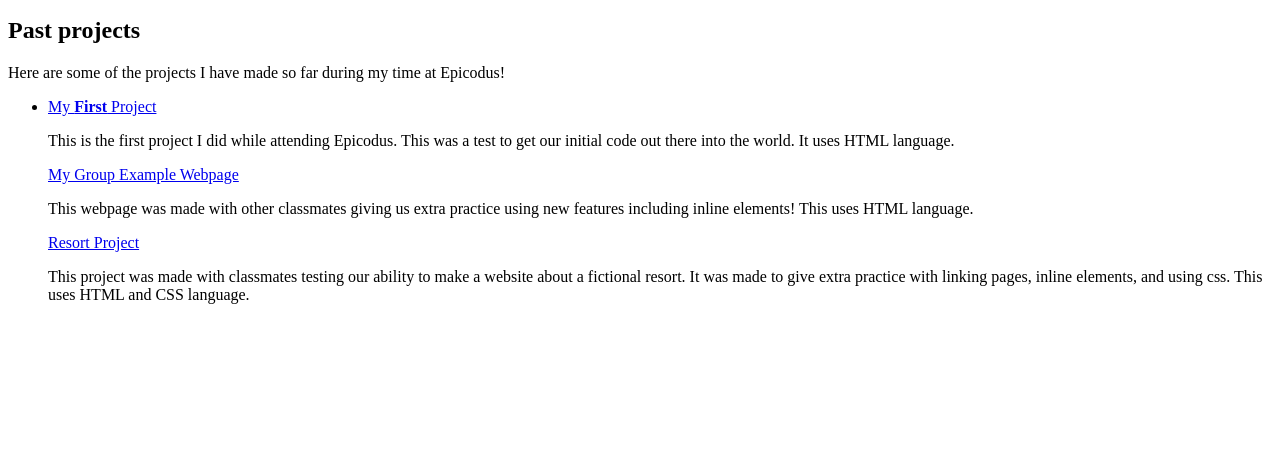
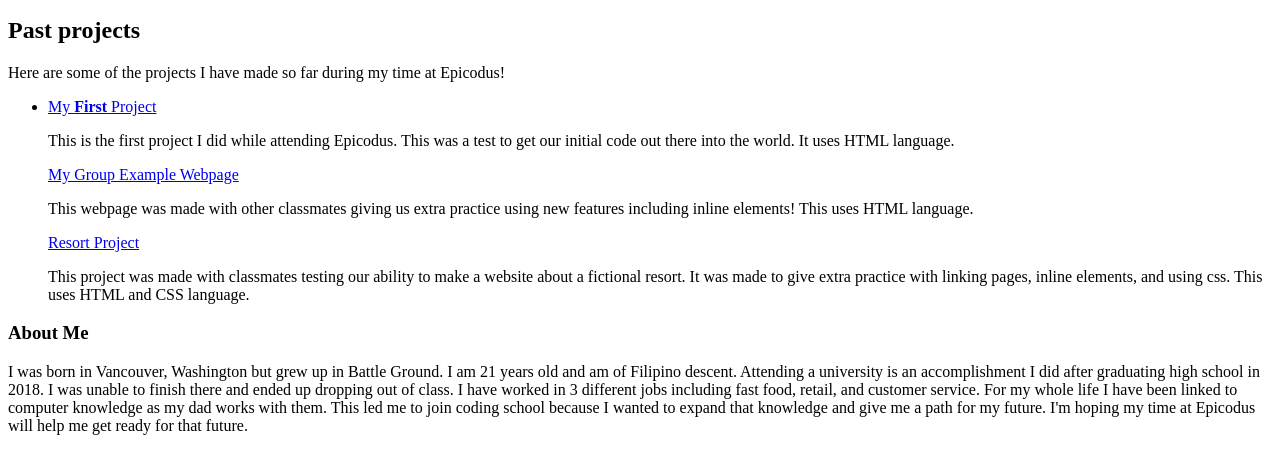
Before and after one commit to andrethefirst/Independant-Project-1, a plain HTML site: page index.html in a window 1280 px wide. Shown: the part 127-600 px from the top of the page. Drawn offline with Linux system fonts and the light colour scheme.

Commit message:
add About me tab

```diff
--- a/index.html
+++ b/index.html
@@ -29,6 +29,11 @@
       </a>
       <p>This project was made with classmates testing our ability to make a website about a fictional resort. It was made to give extra practice with linking pages, inline elements, and using css. This uses HTML and CSS language.</p>
     </li>
+  </ul>
+
+  <h3>About Me</h3>
+
+  <p>I was born in Vancouver, Washington but grew up in Battle Ground. I am 21 years old and am of Filipino descent. Attending a university is an accomplishment I did after graduating high school in 2018. I was unable to finish there and ended up dropping out of class. I have worked in 3 different jobs including fast food, retail, and customer service. For my whole life I have been linked to computer knowledge as my dad works with them. This led me to join coding school because I wanted to expand that knowledge and give me a path for my future. I'm hoping my time at Epicodus will help me get ready for that future.</p>
 
 
 
@@ -37,8 +42,9 @@
 
 
 
+  </ol>
 
-  </ul>
+
 
 
 
```
